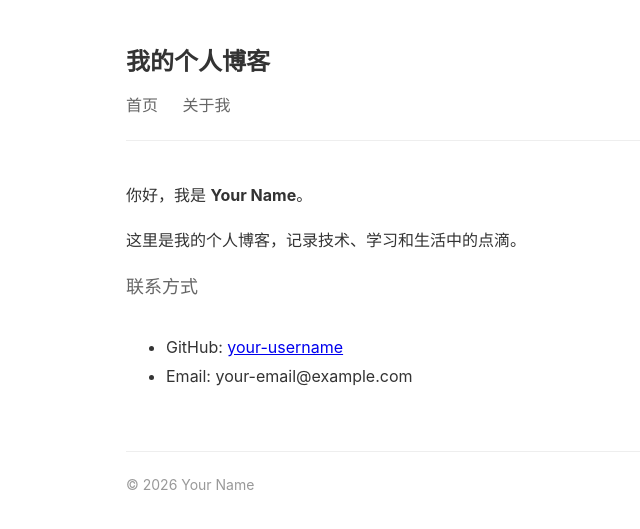
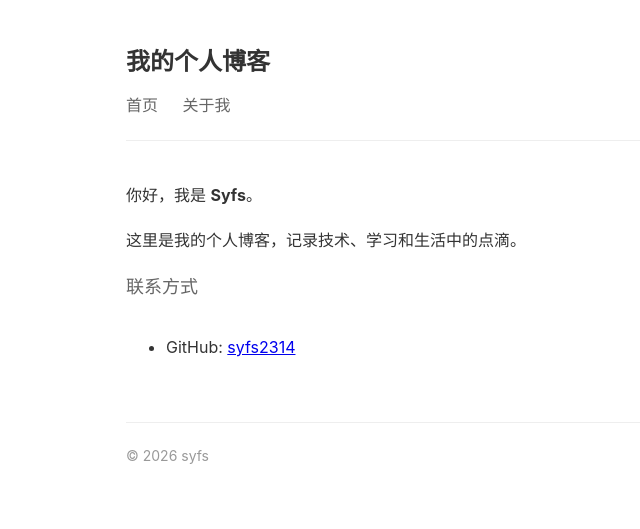
Before and after one commit to syfs2314/my-blog, a Jekyll site: the page built from about.md, in a window 1280 px wide. Shown: the top 529 px of the page, without its empty margins (194-834 px from the left). Built offline with Jekyll 4.4.1, drawn with Linux system fonts in a browser that asks for light colours.

Commit message:
第一次修改

```diff
--- a/_config.yml
+++ b/_config.yml
@@ -1,6 +1,6 @@
 title: 我的个人博客
-author: Your Name
-description: 记录技术、学习和生活
+author: syfs
+description:
 # 如果仓库名是 username.github.io，baseurl 留空
 # 如果是其他仓库名（如 my-blog），改为 /仓库名
 baseurl: /my-blog
--- a/about.md
+++ b/about.md
@@ -3,11 +3,10 @@ layout: default
 title: 关于我
 ---
 
-你好，我是 **Your Name**。
+你好，我是 **Syfs**。
 
 这里是我的个人博客，记录技术、学习和生活中的点滴。
 
 ## 联系方式
 
-- GitHub: [your-username](https://github.com/your-username)
-- Email: your-email@example.com
+- GitHub: [syfs2314](https://github.com/syfs2314)
```
Also changed, not shown: _posts/2026-05-06-first-note.md (+1 -1 lines), _posts/2026-05-06-welcome.md (+1 -1 lines).
